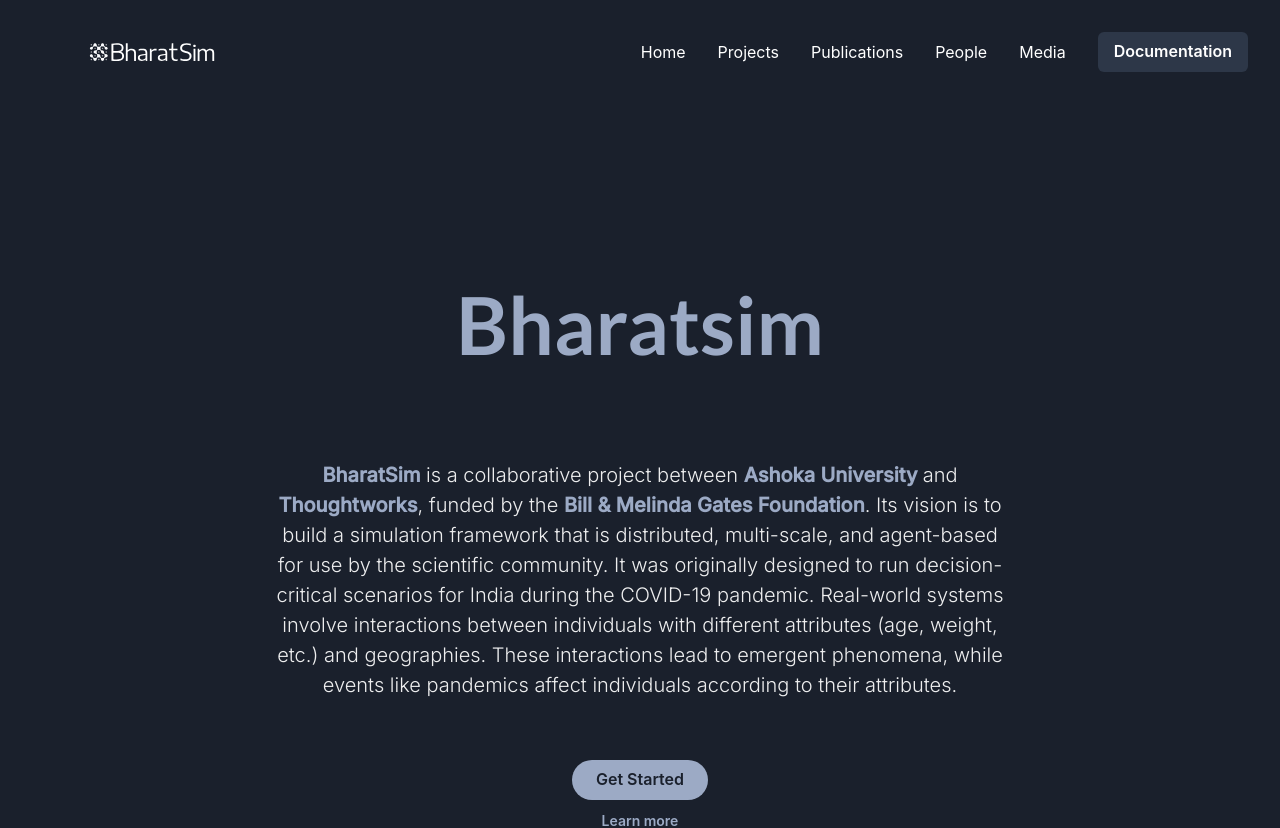
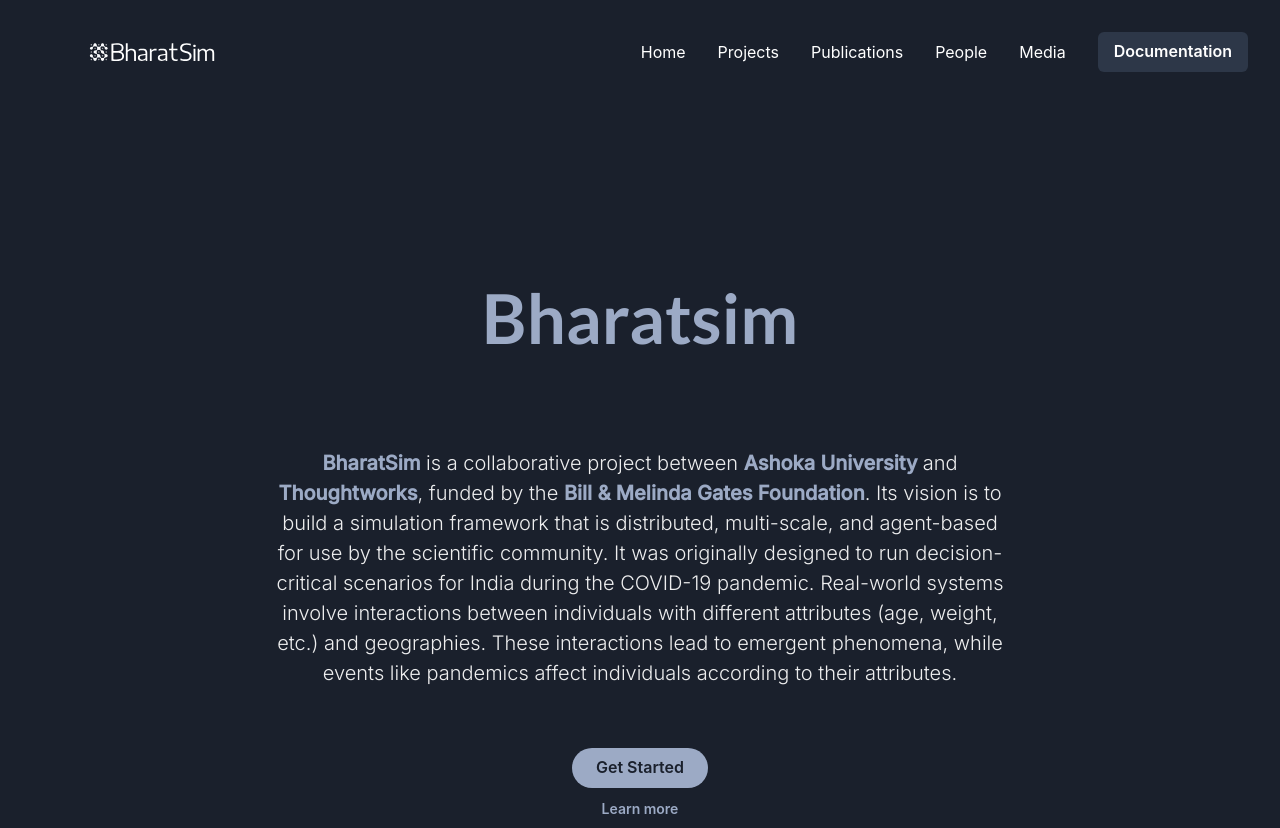
Before and after one commit to sert121/bharatsimLanding, a React (Create React App) app: page / in a window 1280 px wide. Shown: the top 828 px of the page. Built offline with nearby package versions, Linux system fonts and the light colour scheme.

Commit message:
added files

```diff
--- a/src/pages/LandingHero.css
+++ b/src/pages/LandingHero.css
@@ -2,7 +2,7 @@
 @import url('https://fonts.googleapis.com/css2?family=Inter:wght@100;200;300;400;500&family=Lato:ital,wght@0,100;0,300;0,400;0,700;0,900;1,100;1,400;1,700;1,900&family=Roboto+Mono:ital,wght@0,100;0,300;0,400;0,500;0,600;0,700;1,100;1,300;1,400;1,600;1,700&display=swap');
 #LandingTitle{
 
-    font-size: 5rem;
+    font-size: 4.3rem;
     font-family: 'Roboto Mono', monospace;
     font-family: 'Lato', sans-serif;
     font-weight: bold;
--- a/src/pages/LandingHero.js
+++ b/src/pages/LandingHero.js
@@ -32,7 +32,7 @@ export default function CallToActionWithAnnotation() {
           py={{ base: 20, md: 36 }}>
           <Heading
             fontWeight={600}
-            fontSize={{ base: '2xl', sm: '4xl', md: '6xl' }}
+            fontSize={{ base: 'xl', sm: '3xl', md: '4xl' }}
             lineHeight={'110%'}
             fontFamily="Lato"
             id="LandingTitle">
```
